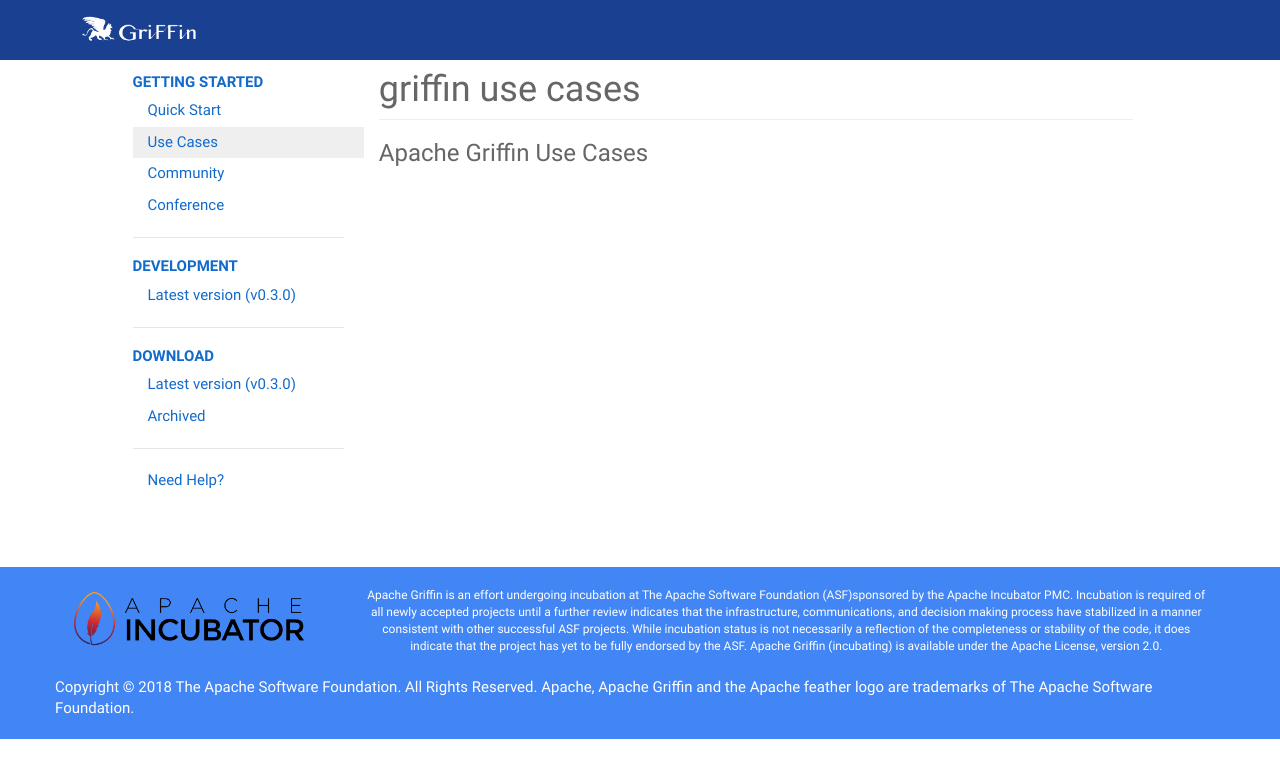
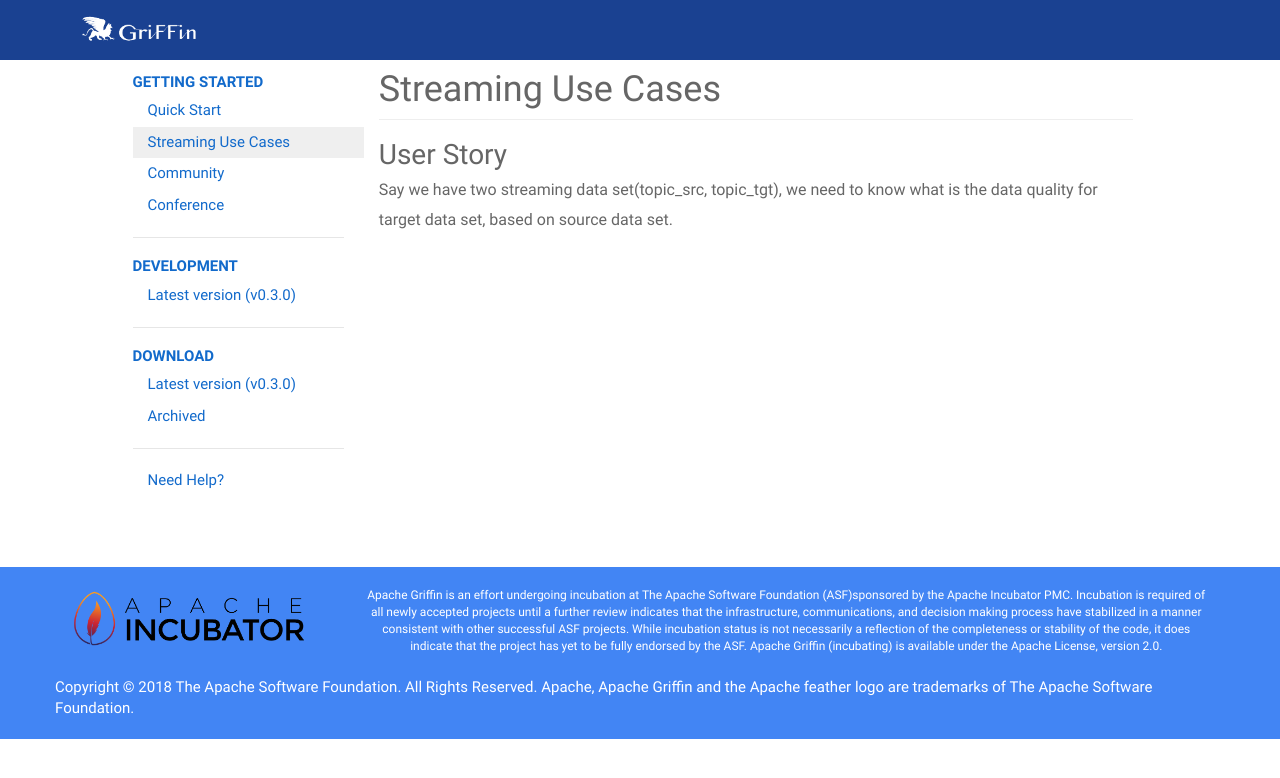
Before and after one commit to apache/griffin-site, a Jekyll site: the page built from usecases.md, in a window 1280 px wide. Shown: the top 778 px of the page. Built offline with Jekyll 4.4.1, drawn with Linux system fonts in a browser that asks for light colours; comment, search, counter and statistics services are not loaded.

Commit message:
init streaming cases

```diff
--- a/_config.yml
+++ b/_config.yml
@@ -35,7 +35,7 @@
     links:
       - title: Quick Start
         url: /docs/quickstart.html
-      - title: Use Cases
+      - title: Streaming Use Cases
         url: /docs/usecases.html
       - title: Community
         url: /docs/community.html
--- a/usecases.md
+++ b/usecases.md
@@ -1,7 +1,8 @@
 ---
 layout: doc
-title:  "griffin use cases"
+title:  "Streaming Use Cases"
 permalink: /docs/usecases.html
 ---
 
-### Apache Griffin Use Cases
+## User Story
+Say we have two streaming data set(topic_src, topic_tgt), we need to know what is the data quality for target data set, based on source data set.
```
